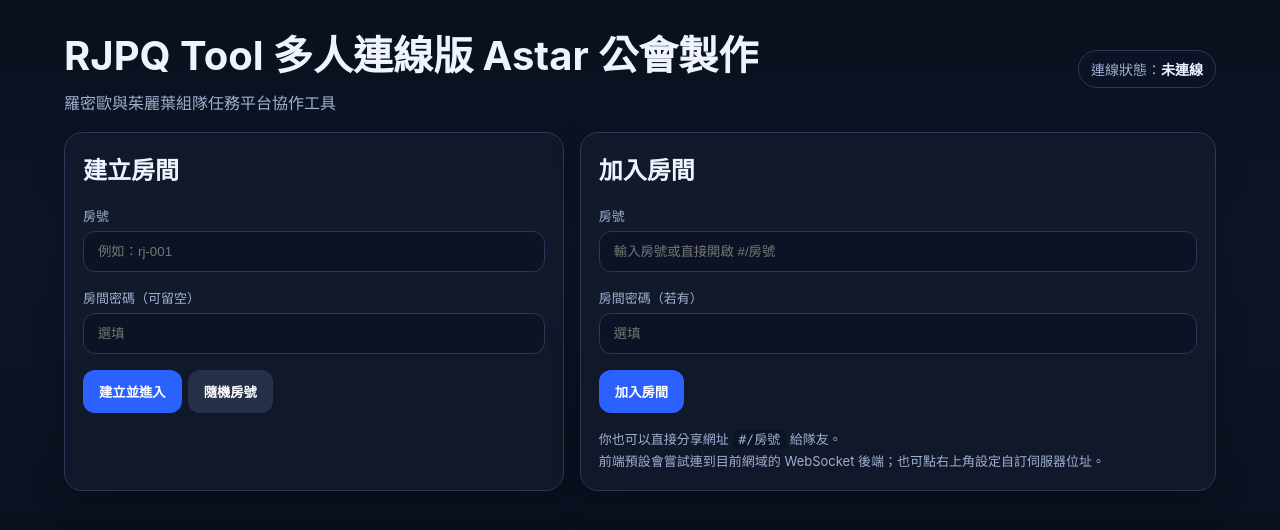
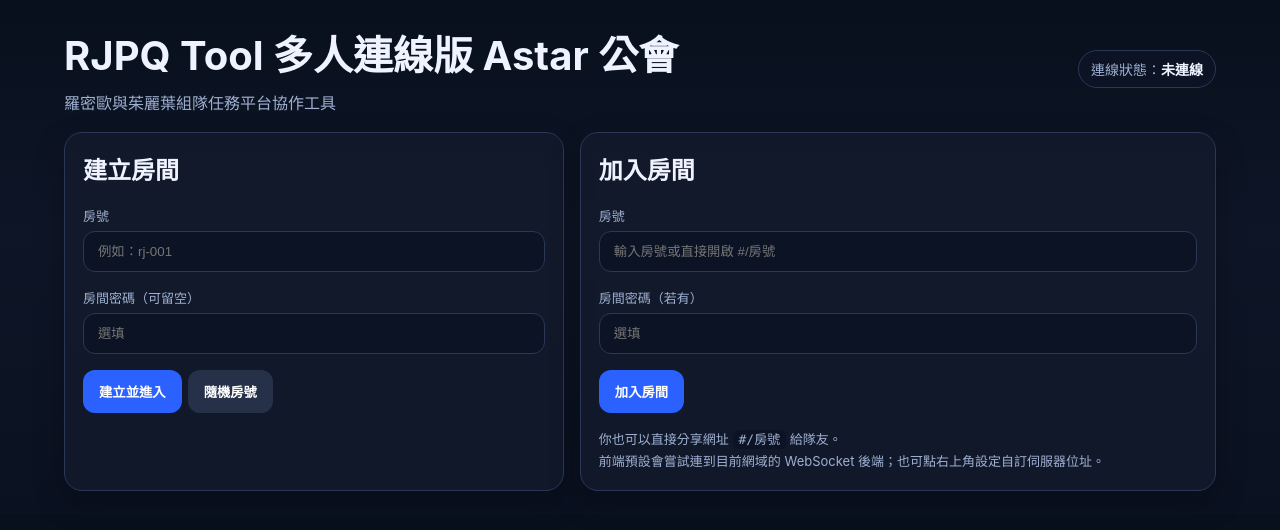
Before and after one commit to Tsukimiya-Kaede/Astar-RaidBossGroup, a plain HTML site: page frontend/index-test.html in a window 1280 px wide. Drawn offline with Linux system fonts and the light colour scheme.

Commit message:
Add files via upload

```diff
--- a/frontend/index-test.html
+++ b/frontend/index-test.html
@@ -3,7 +3,7 @@
 <head>
   <meta charset="UTF-8" />
   <meta name="viewport" content="width=device-width, initial-scale=1.0" />
-  <title>RJPQ Tool 多人連線版 Astar公會製作-0210</title>
+  <title>RJPQ Tool 多人連線版 Astar公會製作</title>
   <script src="./config.js"></script>
   <style>
     :root{
@@ -191,7 +191,7 @@
   <div class="wrap">
     <div class="hero">
       <div>
-        <h1>RJPQ Tool 多人連線版 Astar 公會製作</h1>
+        <h1>RJPQ Tool 多人連線版 Astar 公會</h1>
         <div class="sub">羅密歐與茱麗葉組隊任務平台協作工具</div>
       </div>
       <div class="pill" id="connPill">連線狀態：<strong id="connState">未連線</strong></div>
@@ -258,7 +258,6 @@
           <div>
             <h3 style="margin:0 0 8px 0">選擇顏色</h3>
             <div class="colors" id="colorPicker"></div>
-
           </div>
           <div>
             <h3 style="margin:0 0 4px 0">操作說明</h3>
@@ -598,7 +597,6 @@
           //if(occupantColor) td.classList.add(`shared-${occupantColor}`);
           const wrongKey = `${floor}-${door}`;
 
-
           //td.innerHTML = `<div class="num">${door}</div>`;
           if(occupantColor)
 		  {
@@ -621,7 +619,6 @@
 			////
 
             //label.textContent = `${COLORS[occupantColor].label}${occupantId === state.clientId ? ' (你)' : ''}`;
-
             td.appendChild(marker);
           }
 		  else if(wrongMap[wrongKey])
```
